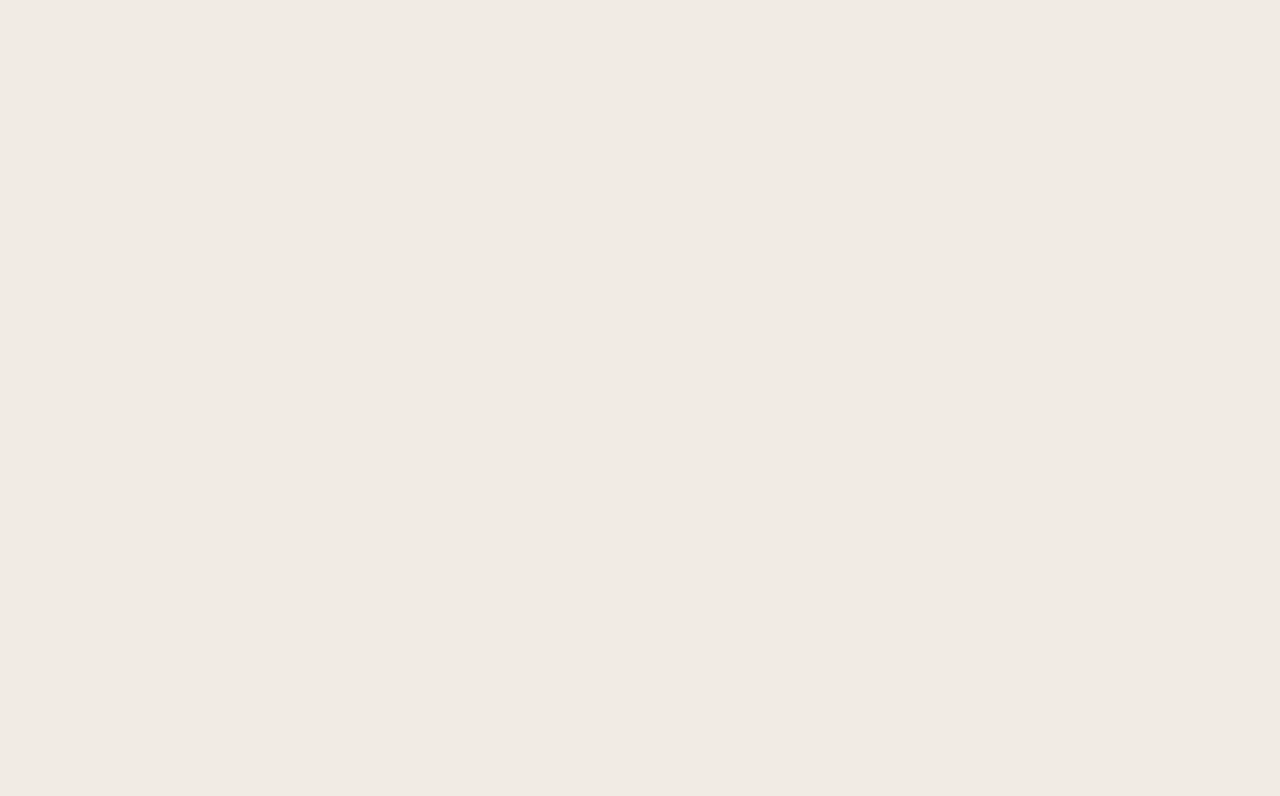
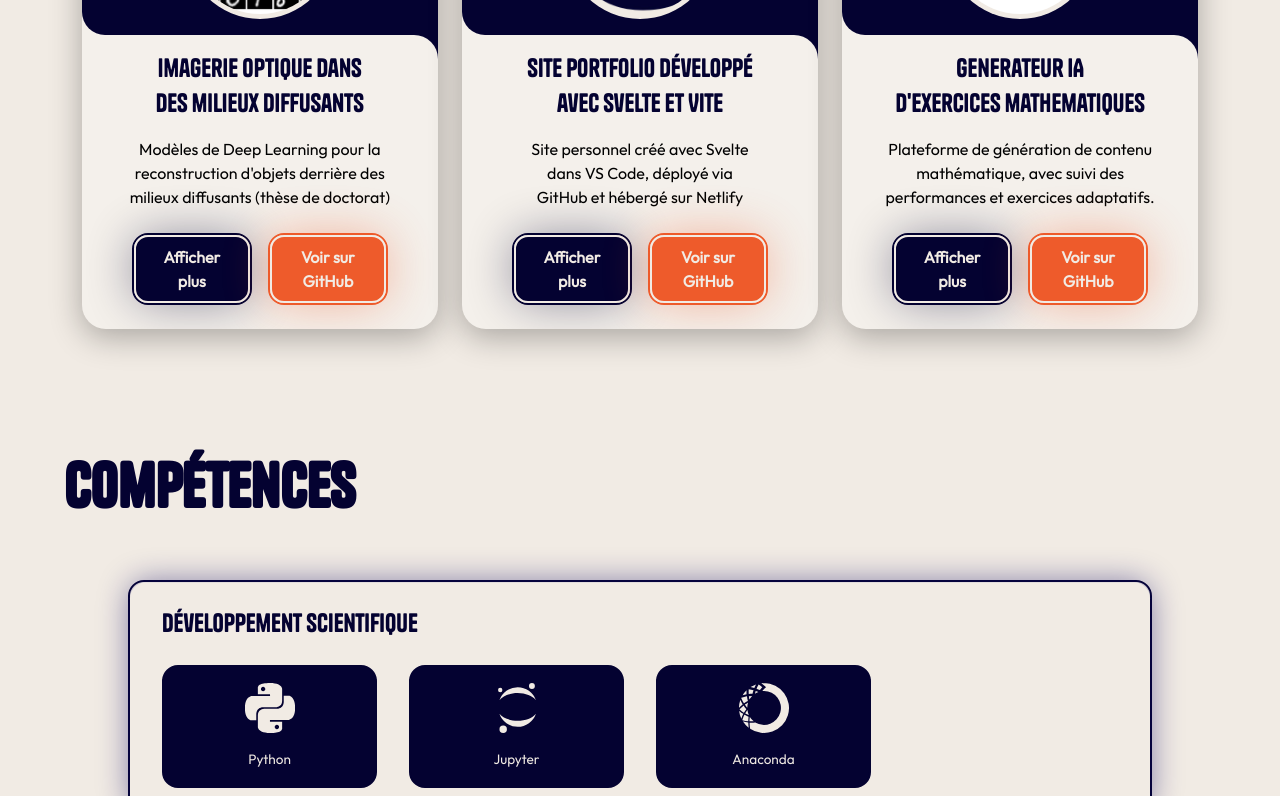
Before and after one commit to cesaraha/cesaraha.github.io, a React (Vite) app: page / in a window 1280 px wide. Shown: the part 1100-1896 px from the top of the page. Before the commit the page ends 800 px from the top, so only its background shows below. Built offline with nearby package versions, Linux system fonts and the light colour scheme.

Commit message:
Update Add.jsx
Addition of new sections and SVG icons: Projects, Skills and Footer

```diff
--- a/src/App.jsx
+++ b/src/App.jsx
@@ -2,17 +2,76 @@ import React from 'react';
 import { LanguageProvider, useLanguage } from './contexts/LanguageContext';
 import Header from './components/Header';
 import About from './components/About';
+import Projects from './components/Projects';
+import Skills from './components/Skills';
+import Footer from './components/Footer';
+
+// Importing SVG icons
+import PythonIcon from './assets/icons/PythonIcon';
+import JupyterIcon from './assets/icons/JupyterIcon';
+import AnacondaIcon from './assets/icons/AnacondaIcon';
+import NumpyIcon from './assets/icons/NumpyIcon';
+import ScipyIcon from './assets/icons/ScipyIcon';
+import SympyIcon from './assets/icons/SympyIcon';
+import TensorflowIcon from './assets/icons/TensorflowIcon';
+import KerasIcon from './assets/icons/KerasIcon';
+import ScikitLearnIcon from './assets/icons/ScikitlearnIcon';
+import OpenCvIcon from './assets/icons/OpencvIcon';
+import PandasIcon from './assets/icons/PandasIcon';
+import HtmlIcon from './assets/icons/HtmlIcon';
+import CssIcon from './assets/icons/CssIcon';
+import JavascriptIcon from './assets/icons/JavascriptIcon';
+import MySqlIcon from './assets/icons/MysqlIcon';
+import GitHubIcon from './assets/icons/GithubIcon';
+import NetlifyIcon from './assets/icons/NetlifyIcon';
+import DjangoIcon from './assets/icons/DjangoIcon';
+import ReactIcon from './assets/icons/ReactIcon';
+import SvelteIcon from './assets/icons/SvelteIcon';
+import FastApiIcon from './assets/icons/FastapiIcon';
+import AxiosIcon from './assets/icons/AxiosIcon';
+
 import './App.css';
 
 const AppContent = () => {
   const { t } = useLanguage();
 
+  const section1Cards = [
+    { icon: PythonIcon, title: 'Python' },
+    { icon: JupyterIcon, title: 'Jupyter' },
+    { icon: AnacondaIcon, title: 'Anaconda' }
+  ];
+  const section2Cards = [
+    { icon: NumpyIcon, title: 'NumPy' },
+    { icon: ScipyIcon, title: 'SciPy' },
+    { icon: SympyIcon, title: 'SymPy' },
+    { icon: TensorflowIcon, title: 'TensorFlow' },
+    { icon: KerasIcon, title: 'Keras' },
+    { icon: ScikitLearnIcon, title: 'Scikit-learn' },
+    { icon: OpenCvIcon, title: 'OpenCV' },
+    { icon: PandasIcon, title: 'Pandas' }
+  ];
+  const section3Cards = [
+    { icon: HtmlIcon, title: 'HTML' },
+    { icon: CssIcon, title: 'CSS' },
+    { icon: JavascriptIcon, title: 'JavaScript' },
+    { icon: MySqlIcon, title: 'MySQL' }
+  ];
+  const section4Cards = [
+    { icon: DjangoIcon, title: 'Django' },
+    { icon: FastApiIcon, title: 'FastAPI' },
+    { icon: ReactIcon, title: 'React' },
+    { icon: SvelteIcon, title: 'Svelte' },
+    { icon: AxiosIcon, title: 'Axios' },
+    { icon: GitHubIcon, title: 'GitHub' },
+    { icon: NetlifyIcon, title: 'Netlify' }
+  ];
+
   return (
     <>
       <Header
         about={t.navigation.about}
+        projects={t.navigation.projects}
         skills={t.navigation.skills}
-        projects={t.navigation.projects}
       />
       <About
         name={t.about.name}
@@ -20,6 +79,82 @@ const AppContent = () => {
         paragraph1={t.about.paragraph1}
         paragraph2={t.about.paragraph2}
         profileImage="/images/fotocv.jpg"
+      />
+      <Projects
+        titleSection={t.projects.title}
+        readMore={t.readMore}
+        viewOnGithub={t.viewOnGithub}
+        heading1={t.projects.project1.heading}
+        details1={t.projects.project1.details}
+        fullDescription1={t.projects.project1.description}
+        img1="/images/numbers-mnist.png"
+        ref1="https://github.com/CesarHernandezAlvarez/optical-imaging-scattering-media"
+        display1=''
+        isDisabled1={false}
+        heading2={t.projects.project2.heading}
+        details2={t.projects.project2.details}
+        fullDescription2={t.projects.project2.description}
+        img2="/images/caha-logo-blue.png"
+        ref2="https://github.com/CesarHdezAlvz/my-portfolio-website"
+        display2=''
+        isDisabled2={false}
+        heading3={t.projects.project3.heading}
+        details3={t.projects.project3.details}
+        fullDescription3={t.projects.project3.description}
+        img3="/images/arithmetics.png"
+        ref3="https://github.com/CesarHdezAlvz/math-generator-ai"
+        display3=''
+        isDisabled3={false}
+        heading4={t.projects.project4.heading}
+        details4={t.projects.project4.details}
+        fullDescription4={t.projects.project4.description}
+        img4="/images/document-glass.jpg"
+        ref4="#"
+        display4="display-not"
+        isDisabled4={true}
+        heading5={t.projects.project5.heading}
+        details5={t.projects.project5.details}
+        fullDescription5={t.projects.project5.description}
+        img5="/images/microscope.jpg"
+        ref5="#"
+        display5="display-not"
+        isDisabled5={true}
+        heading6={t.projects.project6.heading}
+        details6={t.projects.project6.details}
+        fullDescription6={t.projects.project6.description}
+        img6="/images/parking.jpg"
+        ref6="#"
+        display6="display-not"
+        isDisabled6={true}
+        heading7={t.projects.project7.heading}
+        details7={t.projects.project7.details}
+        fullDescription7={t.projects.project7.description}
+        img7="/images/medical-imaging-segmentation.png"
+        ref7="#"
+        display7="display-not"
+        isDisabled7={true}
+      />
+      <Skills
+        titleSection={t.skills.title}
+        nameSection1={t.skills.nameSection1}
+        nameSection2={t.skills.nameSection2}
+        nameSection3={t.skills.nameSection3}
+        nameSection4={t.skills.nameSection4}
+        section1Cards={section1Cards}
+        section2Cards={section2Cards}
+        section3Cards={section3Cards}
+        section4Cards={section4Cards}
+      />
+      <Footer
+        contactTitle={t.footer.contactTitle} // e.g., "Contact"
+        connectTitle={t.footer.connectTitle} // e.g., "Connect"
+        rightsText={t.footer.rightsText} // e.g., "César Aha. All rights reserved."
+        emailLabel={t.footer.emailLabel} // e.g., "Email"
+        email="c.hdez.alvz@gmail.com"
+        phoneLabel={t.footer.phoneLabel} // e.g., "Phone"
+        phone="+33 677 51 42 90"
+        linkedinUrl="https://linkedin.com/in/cesaraha"
+        githubUrl="https://github.com/cesaraha"
       />
     </>
   );
```
